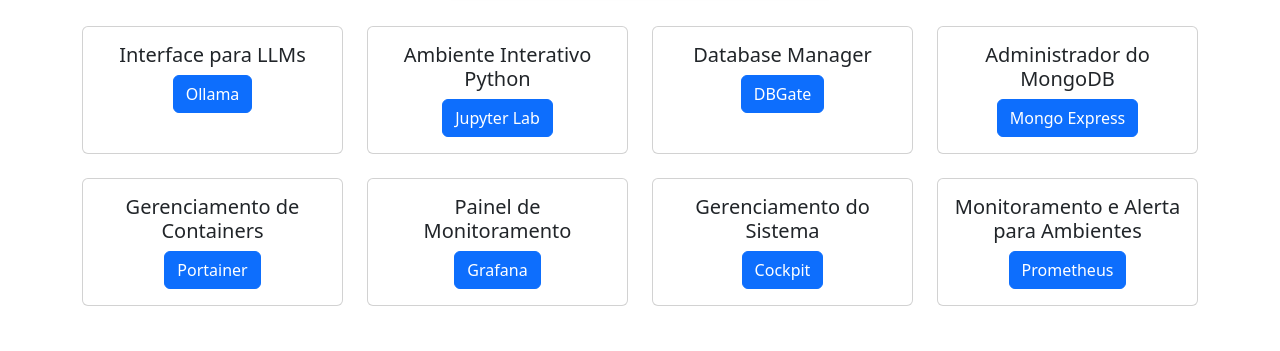
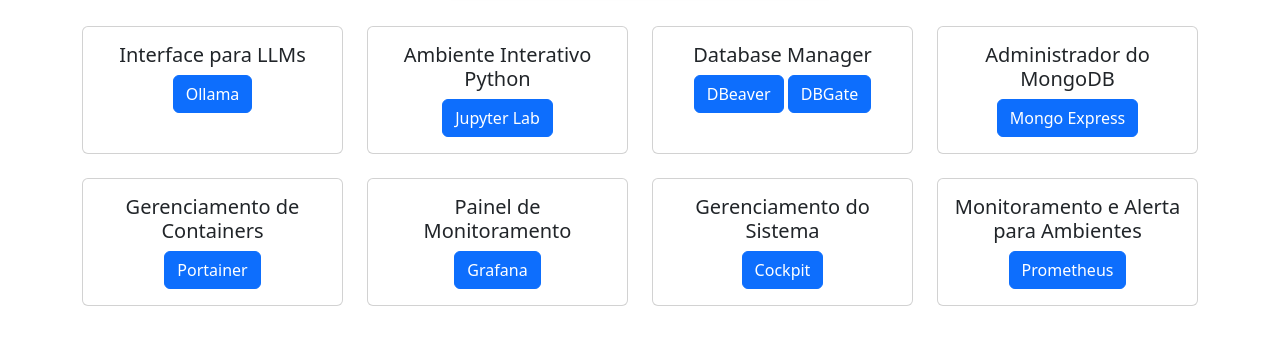
Before and after one commit to marquezjp/server_docker, a plain HTML site: page observ/nginx/html/index.html in a window 1280 px wide. Shown: the part 448-799 px from the top of the page. Drawn offline with nearby package versions, Linux system fonts and the light colour scheme.

Commit message:
Incluindo o Serviço DBeaver

```diff
--- a/observ/nginx/html/index.html
+++ b/observ/nginx/html/index.html
@@ -59,6 +59,9 @@
         <div class="card service-card text-center h-100">
           <div class="card-body">
             <h5 class="card-title">Database Manager</h5>
+            <a href="https://dbeaver.mrqz.me/" class="btn btn-primary" target="_blank">
+              <p class="card-text">DBeaver</p>
+            </a>
             <a href="https://dbgate.mrqz.me/" class="btn btn-primary" target="_blank">
               <p class="card-text">DBGate</p>
             </a>
```
Also changed, not shown: 4 other files.
